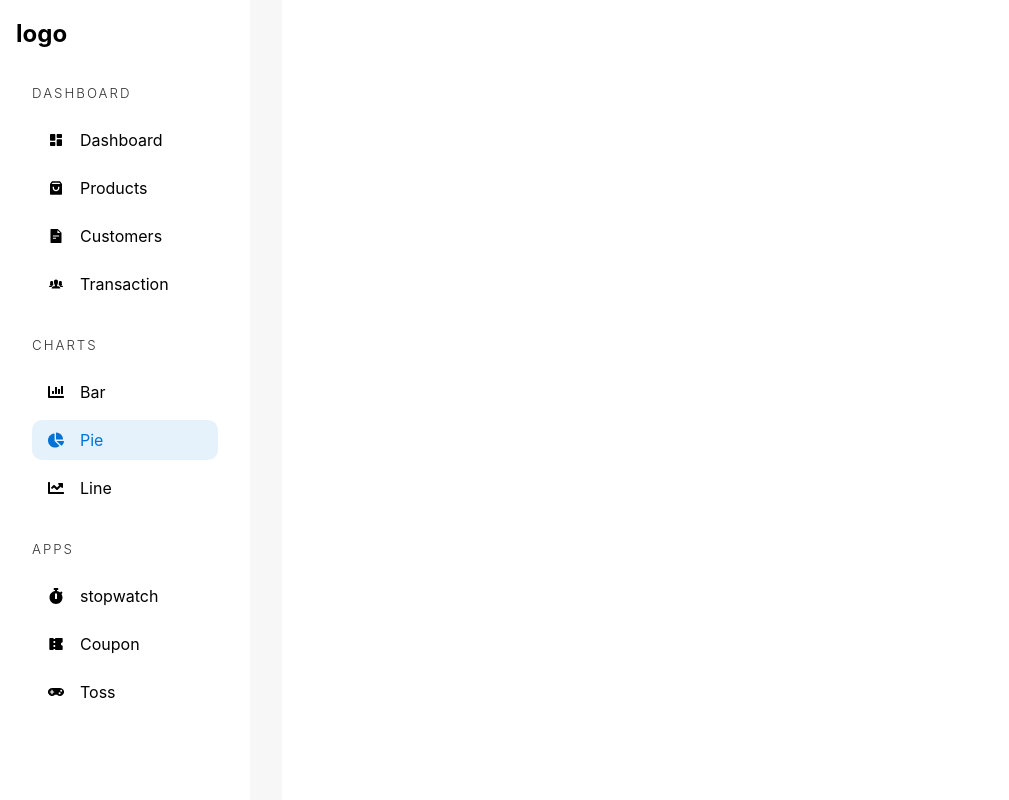
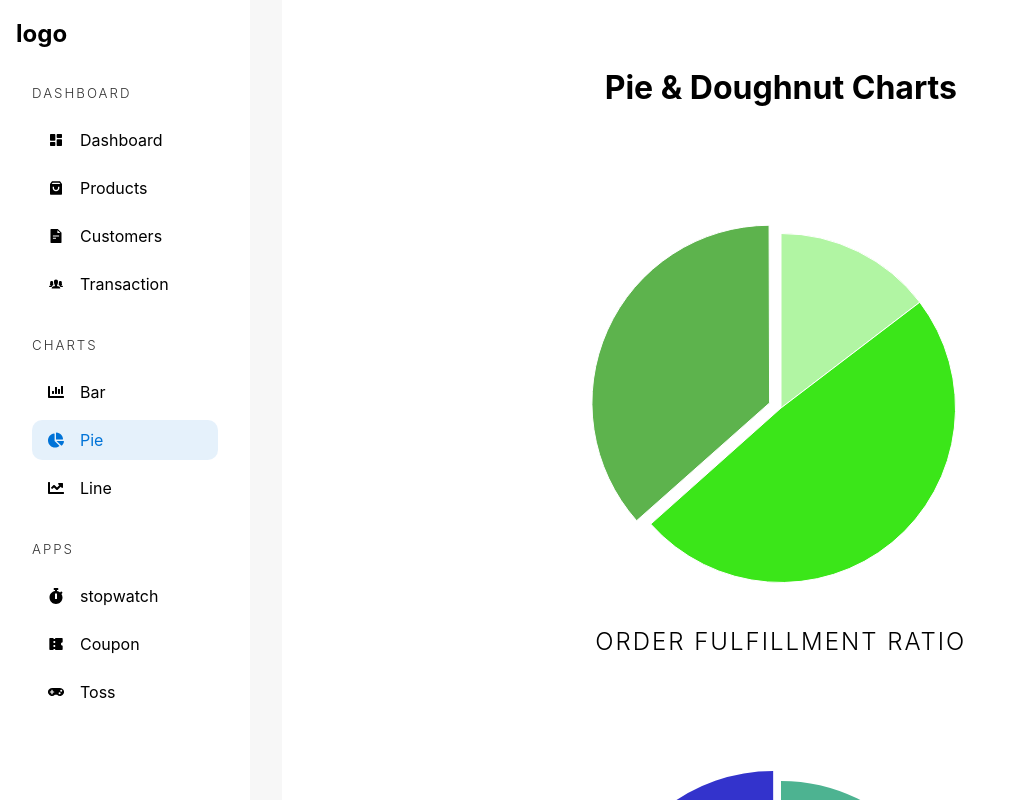
Before and after one commit to arafatsani36/admin-dashboard, a React (Vite) app: page /admin/chart/pie in a window 1280 px wide. Shown: the whole page, without its empty margins (0-1009 px from the left). Built offline with nearby package versions, Linux system fonts and the light colour scheme.

Commit message:
Pie Charts page added

```diff
--- a/src/component/chats.tsx
+++ b/src/component/chats.tsx
@@ -10,7 +10,7 @@ import {
   ChartOptions,
   ArcElement,
 } from 'chart.js';
-import { Bar, Doughnut } from 'react-chartjs-2';
+import { Bar, Doughnut, Pie } from 'react-chartjs-2';
 
 ChartJS.register(
   CategoryScale,
@@ -94,7 +94,7 @@ export const BarChat = ({horizontal = false, data_1 = [], data_2 = [], title_1,
   return <Bar width={horizontal?"200%" : ""} options={options} data={data} />;
 }
 
-
+// bar chart
 interface dougHnutChartProps{
   labels: string[];
   data: number[];
@@ -103,8 +103,6 @@ interface dougHnutChartProps{
   legends?: boolean;
   offset?: number[];
 }
-
-
 
 export const DougHnutChart = ({labels, data, backgroundColor, cutout, legends = true, offset}: dougHnutChartProps) => {
 
@@ -124,7 +122,7 @@ export const DougHnutChart = ({labels, data, backgroundColor, cutout, legends =
     responsive: true,
     plugins:{
       legend:{
-        // display: legends,
+        display: legends,
         position: "bottom",
         labels:{
           padding:40,
@@ -136,3 +134,40 @@ export const DougHnutChart = ({labels, data, backgroundColor, cutout, legends =
 
   return <Doughnut data={dougHnutData} options={dougHnutOptions}/>
 }
+
+// Pie charts
+interface PieChartProps{
+  labels: string[];
+  data: number[];
+  backgroundColor: string[];
+  offset?: number[];
+}
+
+
+
+export const PieChart = ({labels, data, backgroundColor, offset}: PieChartProps) => {
+
+  const pieChartData: ChartData<"pie", number[], string> = {
+    labels,
+    datasets: [{
+      data,
+      backgroundColor,
+      borderWidth:1,
+      offset
+    },
+  ],
+
+  };
+
+  const pieChartOptions: ChartOptions<"pie"> = {
+    responsive: true,
+    plugins:{
+      legend:{
+        display: false,
+      },
+    },
+
+  };
+
+  return <Pie data={pieChartData} options={pieChartOptions}/>
+}
--- a/src/pages/charts/barCharts.tsx
+++ b/src/pages/charts/barCharts.tsx
@@ -2,7 +2,6 @@ import AdminSidebar from "../../component/adminsidebar";
 import { BarChat } from "../../component/chats";
 
 const months = ['January', 'February', 'March', 'April', 'May', 'June', 'July', 'July', 'Agu', 'Sep', 'Oct', 'Nov', 'Dec'];
-// const
 
 const BarCharts = () => {
     return (
@@ -17,7 +16,7 @@ const BarCharts = () => {
                 </section>
 
                 <section>
-                    <BarChat data_1={[400, 100, 500, 950, 400, 700,600, 50, 710, 379, 1089, 500, 270]} data_2={[]} title_1="products" title_2="" bgColor_1={`hsl(180, 40%, 50%)`} bgColor_2="" horizontal={true} labels={months}/>
+                    <BarChat data_1={[400, 100, 500, 950, 400, 700,600, 50, 710, 379, 1089, 500, 270]} data_2={[]} title_1="products" title_2="" bgColor_1={`hsl(180, 40%, 50%)`} bgColor_2="" horizontal={true} labels={months} />
                     <h2>ORDERS THROUGHOUT THE YEAR</h2>
                 </section>
             </main>
--- a/src/pages/charts/pieCharts.tsx
+++ b/src/pages/charts/pieCharts.tsx
@@ -1,11 +1,99 @@
 import AdminSidebar from "../../component/adminsidebar";
+import { DougHnutChart, PieChart } from "../../component/chats";
+
+import {categories} from "../../assets/data.json"
 
 const PieCharts = () => {
     return (
         <div className="adminContainer">
         <AdminSidebar/>
         <main className="chartContainer">
+        <h1>Pie & Doughnut Charts</h1>
+            <section>
+                 <div>
+                    <PieChart
+                    labels={["Processing", "Shipped","Delivered"]}
+                    data={[12, 40, 30]}
+                    backgroundColor={[
+                        `hsl(110, 80%, 80%)`,
+                        `hsl(110, 80%, 50%)`,
+                        `hsl(110, 40%, 50%)`
+                    ]}
+                    offset={[0, 0, 50]}
+                    />
+                 </div>
+                 <h2>ORDER FULFILLMENT RATIO</h2>
+            </section>
 
+            <section>
+                 <div>
+                    <DougHnutChart
+                    labels={categories.map(i => i.heading)}
+                    data={categories.map(i => i.value)}
+                    backgroundColor={categories.map(i =>  `hsl(${i.value*4}, ${i.value}%, 50%)`)}
+                    legends={false}
+                    offset={[0, 0, 0, 50]}
+
+                    />
+                 </div>
+                 <h2>PRODUCT CATEGORIES RATIO</h2>
+            </section>
+
+            <section>
+                 <div>
+                    <DougHnutChart
+                    labels={["In Stock", "Out Of Stock"]}
+                    data={[40, 20]}
+                    backgroundColor={['hsl(269, 80%, 40%)', 'rgb(53, 162, 255)']}
+                    legends={false}
+                    offset={[0, 80]}
+                    cutout={"70%"}
+
+                    />
+                 </div>
+                 <h2>STOCK AVAILABILITY</h2>
+            </section>
+
+            <section>
+                 <div>
+                    <DougHnutChart
+                    labels={["Marketing Cost", "Discount", "Burnt", "Production Cost", "Net Margin"]}
+                    data={[40, 20, 10 , 40, 70]}
+                    backgroundColor={['hsl(110, 80%, 40%)', 'hsl(19, 80%, 40%)', 'hsl(69,80%,40%)', 'hsl(300, 80%, 40%)', 'rgb(53, 162, 255)']}
+                    legends={false}
+                    offset={[20, 30, 20, 30, 80]}
+                    />
+                 </div>
+                 <h2>REVENUE DISTRIBUTION</h2>
+            </section>
+
+            <section>
+                 <div>
+                    <PieChart
+                    labels={["Teenager (Bellow 20)", "Adult (20-40)","Older(above 40)"]}
+                    data={[32, 200, 80]}
+                    backgroundColor={[
+                        `hsl(10, ${80}%, 80%)`,
+                        `hsl(10, ${80}%, 50%)`,
+                        `hsl(10, ${80}%, 50%)`
+                    ]}
+                    offset={[0, 0, 50]}
+                    />
+                 </div>
+                 <h2>USERS AGE GROUP</h2>
+            </section>
+
+            <section>
+                 <div>
+                    <DougHnutChart
+                    labels={["Admin", "Customers"]}
+                    data={[40, 220]}
+                    backgroundColor={['hsl(335, 100%, 38%)', 'hsl(44, 98%, 50%)']}
+                    legends={true}
+                    offset={[20, 20]}
+                    />
+                 </div>
+            </section>
         </main>
     </div>
     );
--- a/src/styles/_charts.scss
+++ b/src/styles/_charts.scss
@@ -10,6 +10,13 @@
         width: 80%;
         margin: 4rem auto;
 
+        > div{
+            max-width: 25rem;
+            margin:auto;
+            margin-top: 6rem;
+            margin-bottom: -1rem
+        }
+
         > h2{
             @include heading(2px);
             margin: 2rem 0;
```
